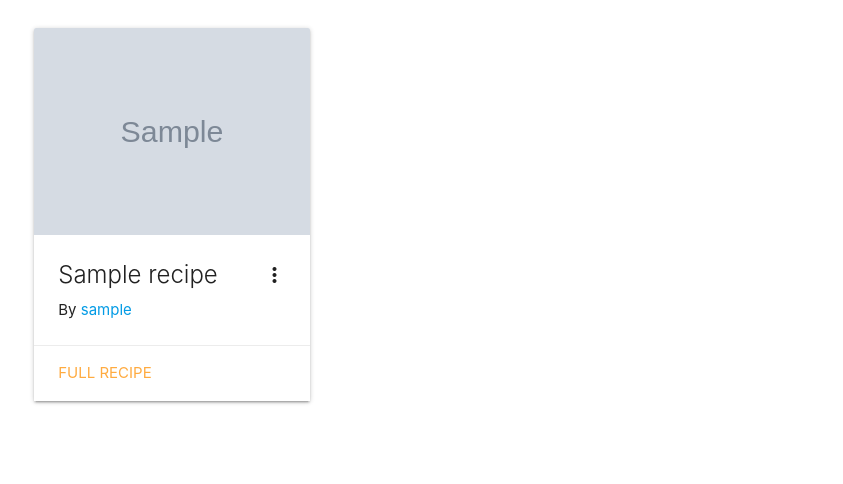
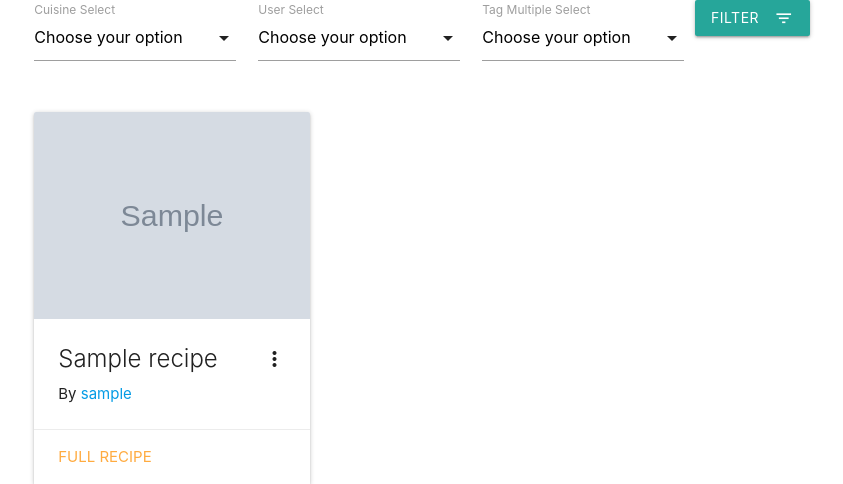
Before and after one commit to Beibhinn/data-milestone-project, a Flask app: page /get_recipes in a window 1280 px wide. Shown: the top 484 px of the page, without its empty margins (169-1012 px from the left). Run offline with Flask 2, Linux system fonts and the light colour scheme; grey boxes marked "Sample" are stand-in pictures; a database or web service that is not in the repository returns one stand-in record (values such as "Sample title"); some libraries are stand-ins or nearby versions.

Commit message:
Make user and cuisibe clickable links to bring user to filtered recipe view

```diff
--- a/app.py
+++ b/app.py
@@ -21,9 +21,21 @@ def create_recipe_from_form(form):
 @app.route('/')
 @app.route('/get_recipes')
 def get_recipes():
-    my_recipe = mongo.db.recipes.find()
     return render_template("recipes.html",
-           recipes = mongo.db.recipes.find())
+                            recipes = mongo.db.recipes.find(),
+                            cuisines = mongo.db.cuisine.find(),
+                            users = mongo.db.users.find(),
+                            tags = mongo.db.tags.find())
+
+
+@app.route('/get_recipes_user/<user_name>')
+def user_recipes(user_name):
+    return render_template("recipes.html", recipes = mongo.db.recipes.find({"user_name": user_name}))
+
+
+@app.route('/get_recipes_cuisine/<cuisine_name>')
+def cuisine_recipes(cuisine_name):
+    return render_template("recipes.html", recipes = mongo.db.recipes.find({"cuisine_name": cuisine_name}))
 
 
 @app.route('/view_recipe/<recipe_id>')
--- a/templates/base.html
+++ b/templates/base.html
@@ -15,7 +15,9 @@
 <script src="https://cdnjs.cloudflare.com/ajax/libs/jquery/3.2.1/jquery.min.js"></script>
 <script src="https://cdnjs.cloudflare.com/ajax/libs/materialize/1.0.0/js/materialize.min.js"></script>
 <script>
-
+    $(document).ready(function () {
+        $('select').formSelect();
+    });
     $('.chips-placeholder').chips({
         placeholder: 'Enter a tag',
         secondaryPlaceholder: '+Tag',
--- a/templates/recipes.html
+++ b/templates/recipes.html
@@ -1,7 +1,38 @@
 {% extends 'base.html' %}
 {% block content %}
 <div class="row">
-
+    <form action="">
+        <div class="input-field col s12 m6 l3">
+            <select>
+                <option value="" disabled selected>Choose your option</option>
+                {% for cuisine in cuisines %}
+                <option value="{{cuisine.cuisine_name}}">{{cuisine.cuisine_name}}</option>
+                {% endfor %}}
+            </select>
+            <label>Cuisine Select</label>
+        </div>
+        <div class="input-field col s12 m6 l3">
+            <select>
+                <option value="" disabled selected>Choose your option</option>
+                {% for user in users %}
+                <option value="{{user.user_name}}">{{user.user_name}}</option>
+                {% endfor %}}
+            </select>
+            <label>User Select</label>
+        </div>
+        <div class="input-field col s12 m6 l3">
+            <select multiple>
+                <option value="" disabled selected>Choose your option</option>
+                {% for tag in tags %}
+                <option value="{{tag.tag_name}}">{{tag.tag_name}}</option>
+                {% endfor %}}
+            </select>
+            <label>Tag Multiple Select</label>
+        </div>
+        <button class="btn waves-effect waves-light" type="submit" name="action">Filter
+            <i class="material-icons right">filter_list</i>
+        </button>
+    </form>
 </div>
 <div class="row">
     {% for recipe in recipes %}
@@ -11,14 +42,16 @@
                 <img class="activator" src="{{recipe.photo_src}}">
             </div>
             <div class="card-content">
-                  <span class="card-title activator grey-text text-darken-4">{{recipe.title}}<i class="material-icons right">more_vert</i></span>
-                  <p>By <a href="#">{{recipe.user_name}}</a></p>
+                <span class="card-title activator grey-text text-darken-4">{{recipe.title}}<i
+                        class="material-icons right">more_vert</i></span>
+                <p>By <a href="{{url_for('user_recipes', user_name=recipe.user_name)}}">{{recipe.user_name}}</a></p>
             </div>
             <div class="card-action">
                 <a href="{{url_for('view_recipe', recipe_id=recipe._id)}}">Full recipe</a>
             </div>
             <div class="card-reveal">
-                  <span class="card-title grey-text text-darken-4">{{recipe.title}}<i class="material-icons right">close</i></span>
+                <span class="card-title grey-text text-darken-4">{{recipe.title}}<i
+                        class="material-icons right">close</i></span>
                 {% for item in recipe.ingredients %}
                 <p>{{ item }}</p>
                 {% endfor %}
@@ -28,6 +61,7 @@
     {% endfor %}
 </div>
 <div class="fixed-action-btn">
-            <a href="{{url_for('add_recipe')}}" class="btn-floating btn-large waves-effect waves-light green"><i class="material-icons">add</i></a>
+    <a href="{{url_for('add_recipe')}}" class="btn-floating btn-large waves-effect waves-light green"><i
+            class="material-icons">add</i></a>
 </div>
 {% endblock %}
--- a/templates/viewrecipe.html
+++ b/templates/viewrecipe.html
@@ -11,8 +11,8 @@
             </div>
             <div class="card-content">
                 <span class="card-title activator grey-text text-darken-4">{{recipe.title}}</span>
-                <p>By <a href="#">{{recipe.user_name}}</a></p>
-                <p>Cuisine: <a href="#">{{recipe.cuisine_name}}</a></p>
+                <p>By <a href="{{url_for('user_recipes', user_name=recipe.user_name)}}">{{recipe.user_name}}</a></p>
+                <p>Cuisine: <a href="{{url_for('cuisine_recipes', cuisine_name=recipe.cuisine_name)}}">{{recipe.cuisine_name}}</a></p>
                 <div>
                     <h6>Ingredients</h6>
                     <ul>
```
Lines whose indentation alone changed are shown as unchanged.
